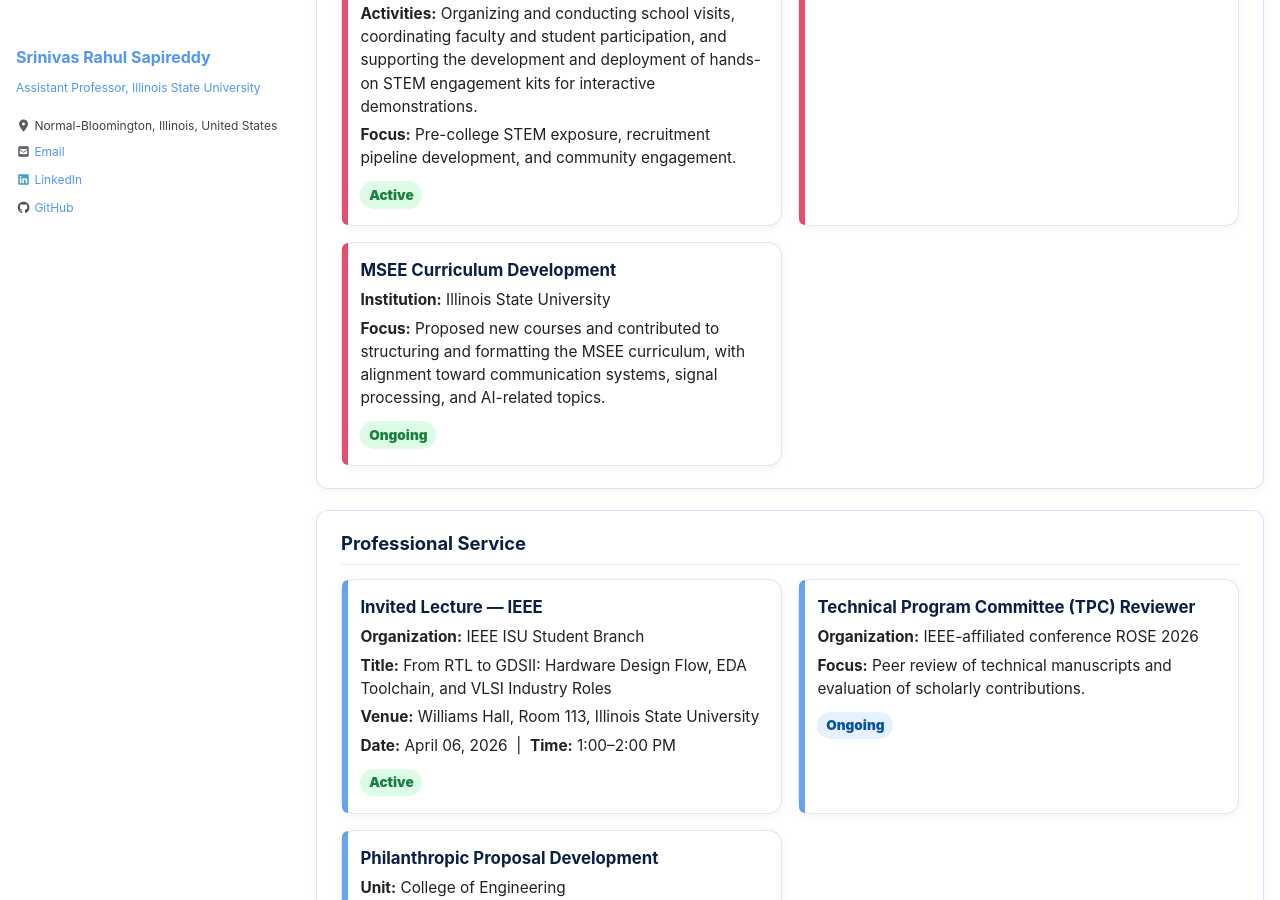
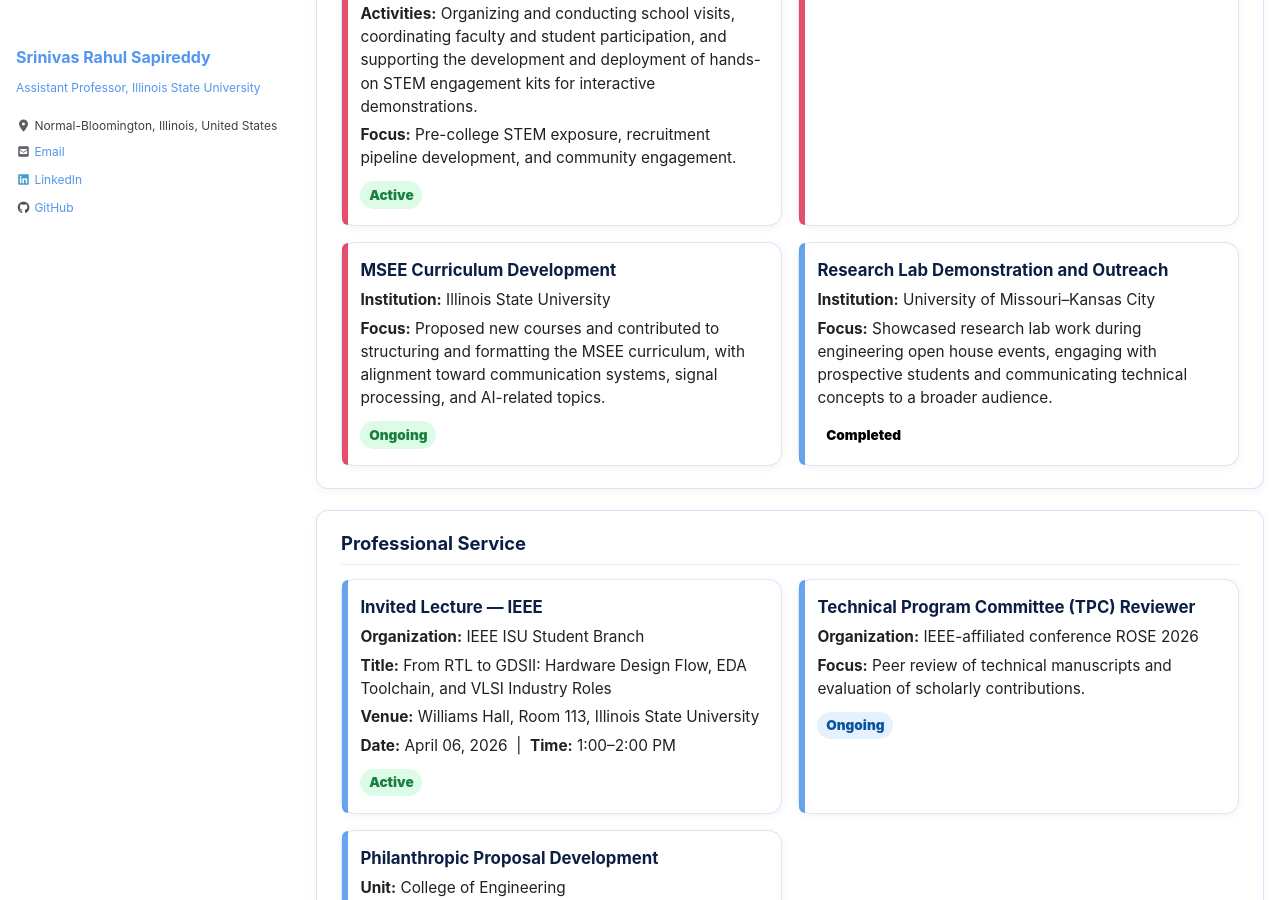
Before and after one commit to srsapireddy/srsapireddy.github.io, a Jekyll site: the page built from _pages/service.md, in a window 1280 px wide and 900 px high, scrolled down 994 px. Built offline with Jekyll 4.4.1, drawn with Linux system fonts in a browser that asks for light colours; cached includes are drawn as plain includes; nearby versions of some CDN libraries.

Commit message:
Update service.md

```diff
--- a/_pages/service.md
+++ b/_pages/service.md
@@ -259,6 +259,13 @@ author_profile: true
       <span class="pill active">Ongoing</span>
     </div>
 
+    <div class="service-card umkc">
+      <h4>Research Lab Demonstration and Outreach</h4>
+      <p class="meta"><strong>Institution:</strong> University of Missouri–Kansas City</p>
+      <p><strong>Focus:</strong> Showcased research lab work during engineering open house events, engaging with prospective students and communicating technical concepts to a broader audience.</p>
+      <span class="pill completed">Completed</span>
+    </div>
+
   </div>
 </div>
 
```
